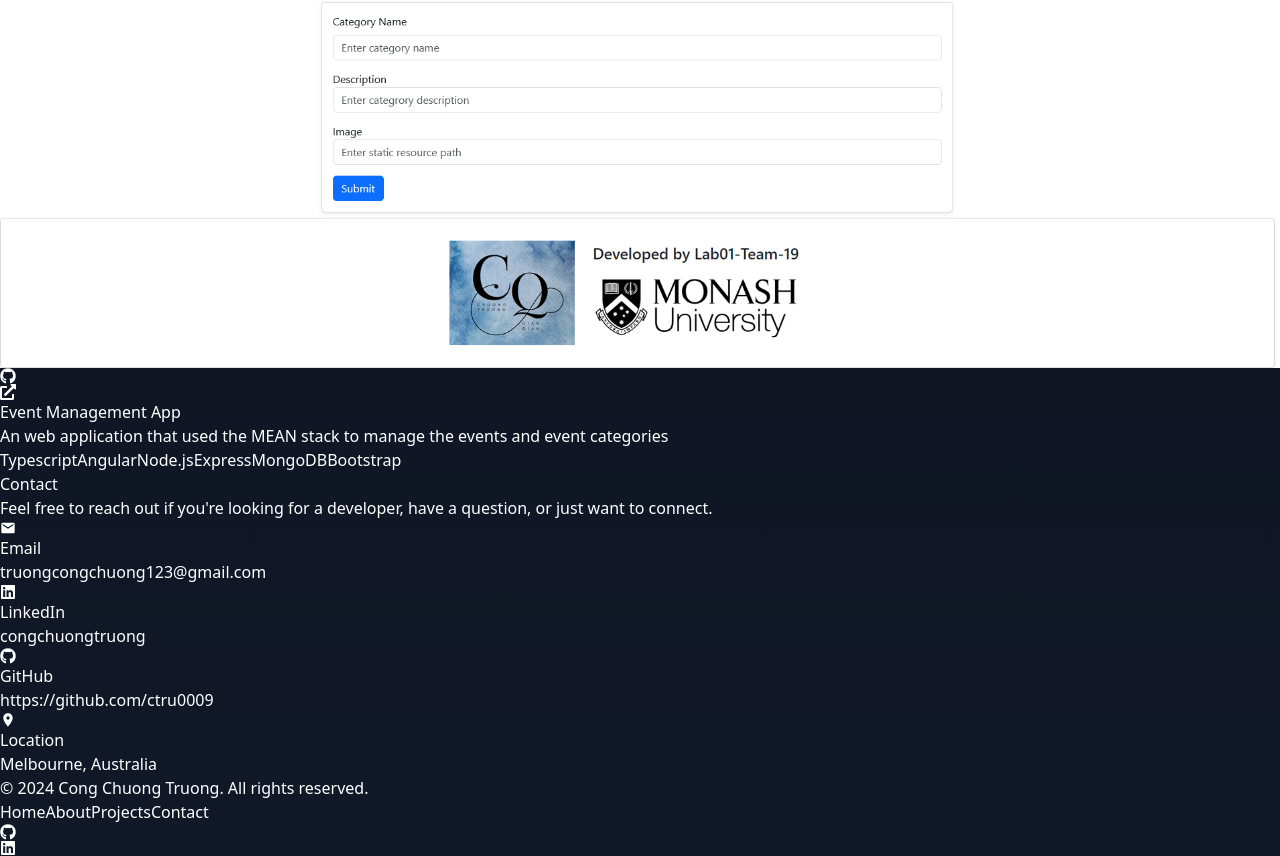
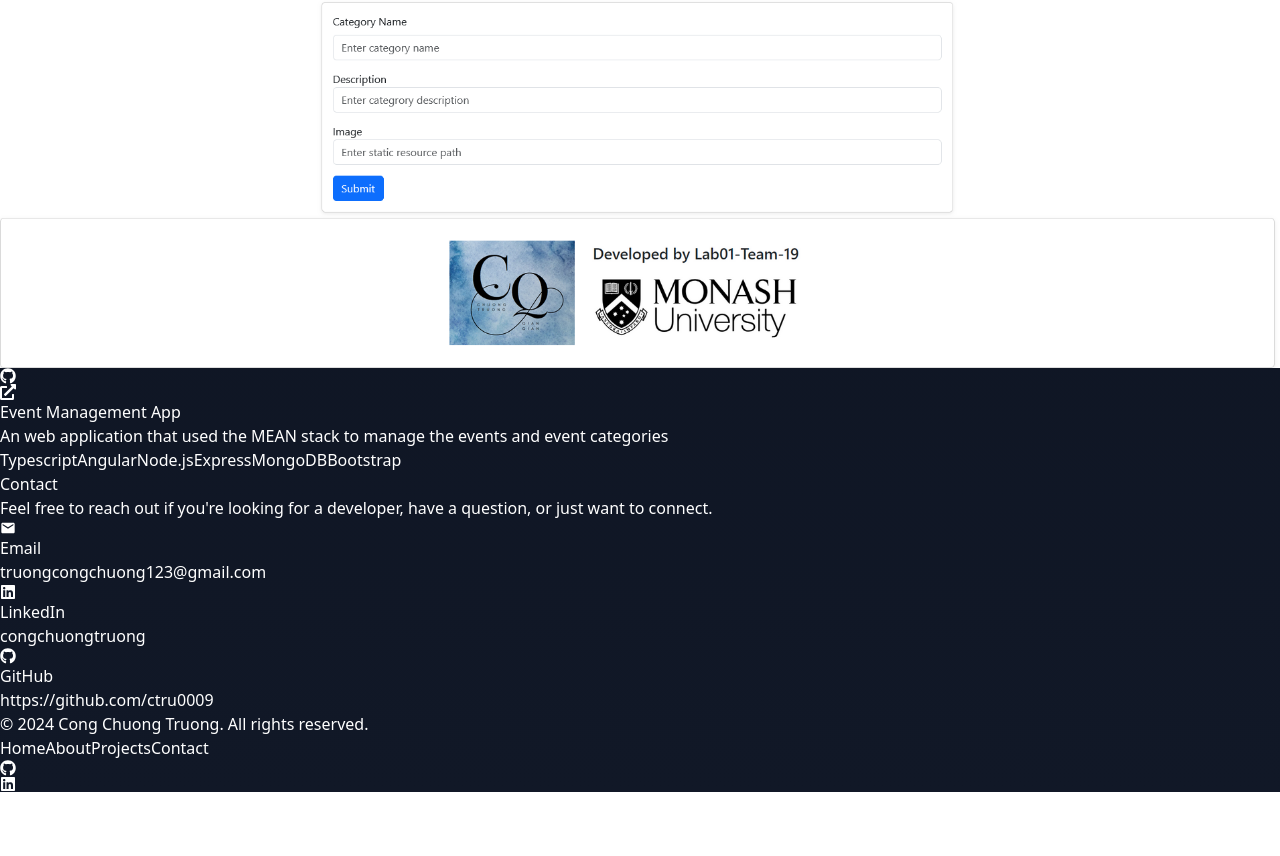
Before and after one commit to ctru0009/portfolio, a React (Vite) app: page / in a window 1280 px wide. Shown: the part 3311-4167 px from the top of the page. After the commit the page ends 4103 px from the top, so only its background shows below. Built offline with nearby package versions, Linux system fonts and the light colour scheme.

Commit message:
Refactor Contact component by removing location item and adjusting heading margin

```diff
--- a/src/components/contact/Contact.tsx
+++ b/src/components/contact/Contact.tsx
@@ -1,5 +1,5 @@
 import { FaGithub, FaLinkedin } from "react-icons/fa";
-import { MdEmail, MdLocationOn } from "react-icons/md";
+import { MdEmail } from "react-icons/md";
 import { HeroData } from "../../data/data";
 import ContactItem from "./ContactItem";
 
@@ -23,19 +23,13 @@ const Contact = () => {
       value: HeroData.github,
       link: HeroData.github,
     },
-    {
-      icon: <MdLocationOn className="text-2xl" />,
-      label: "Location",
-      value: "Melbourne, Australia",
-      link: undefined,
-    },
   ];
 
   return (
     <div id="contact" className="section-dark scroll-smooth">
       <div className="container mx-auto px-4 py-16">
         <div className="text-center mb-12">
-          <h2 className="text-3xl font-semibold text-white">Contact</h2>
+          <h2 className="text-3xl font-semibold text-white mb-4 ">Contact</h2>
           <p className="text-gray-400 max-w-2xl mx-auto">
             Feel free to reach out if you're looking for a developer, have a
             question, or just want to connect.
```
